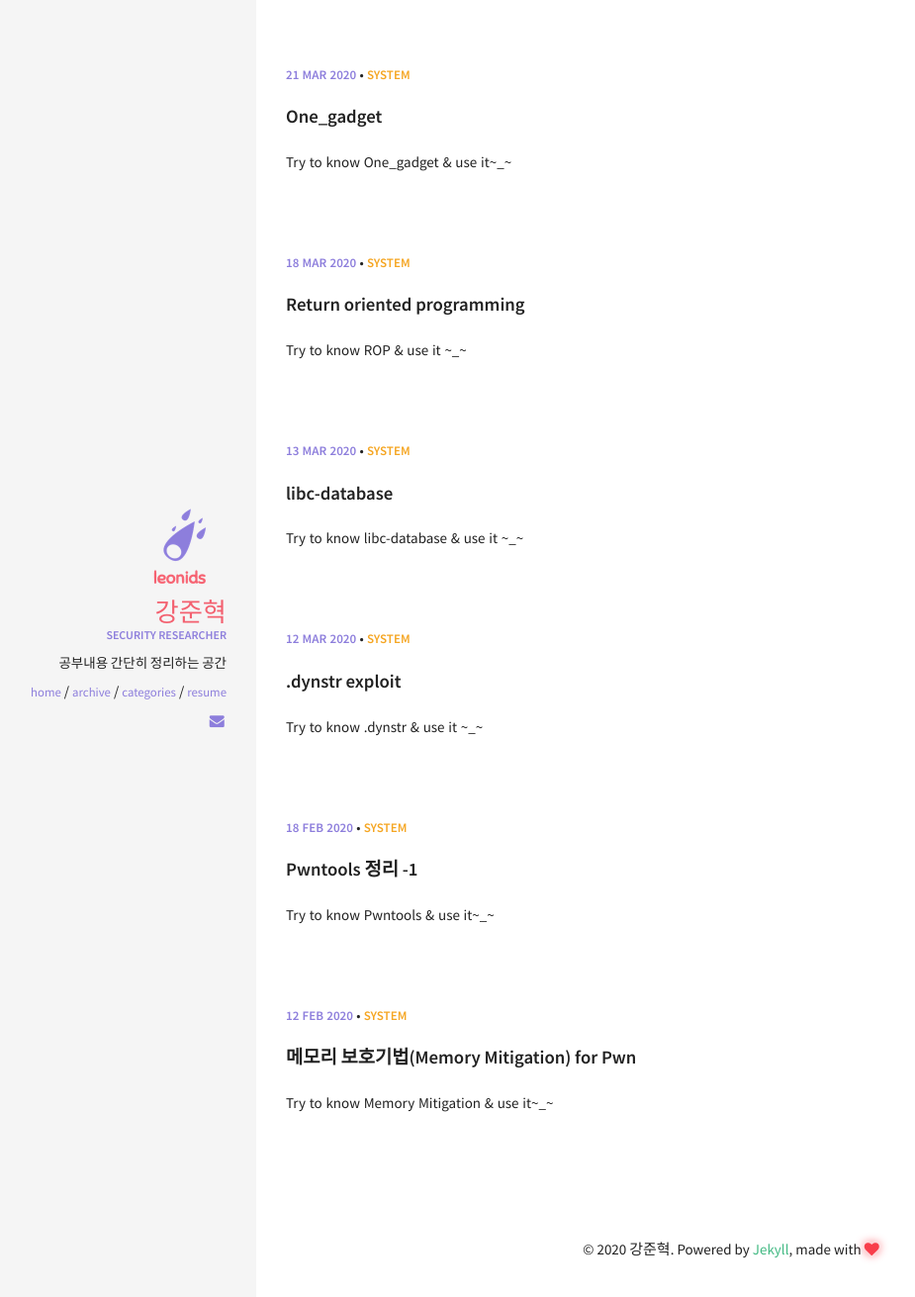
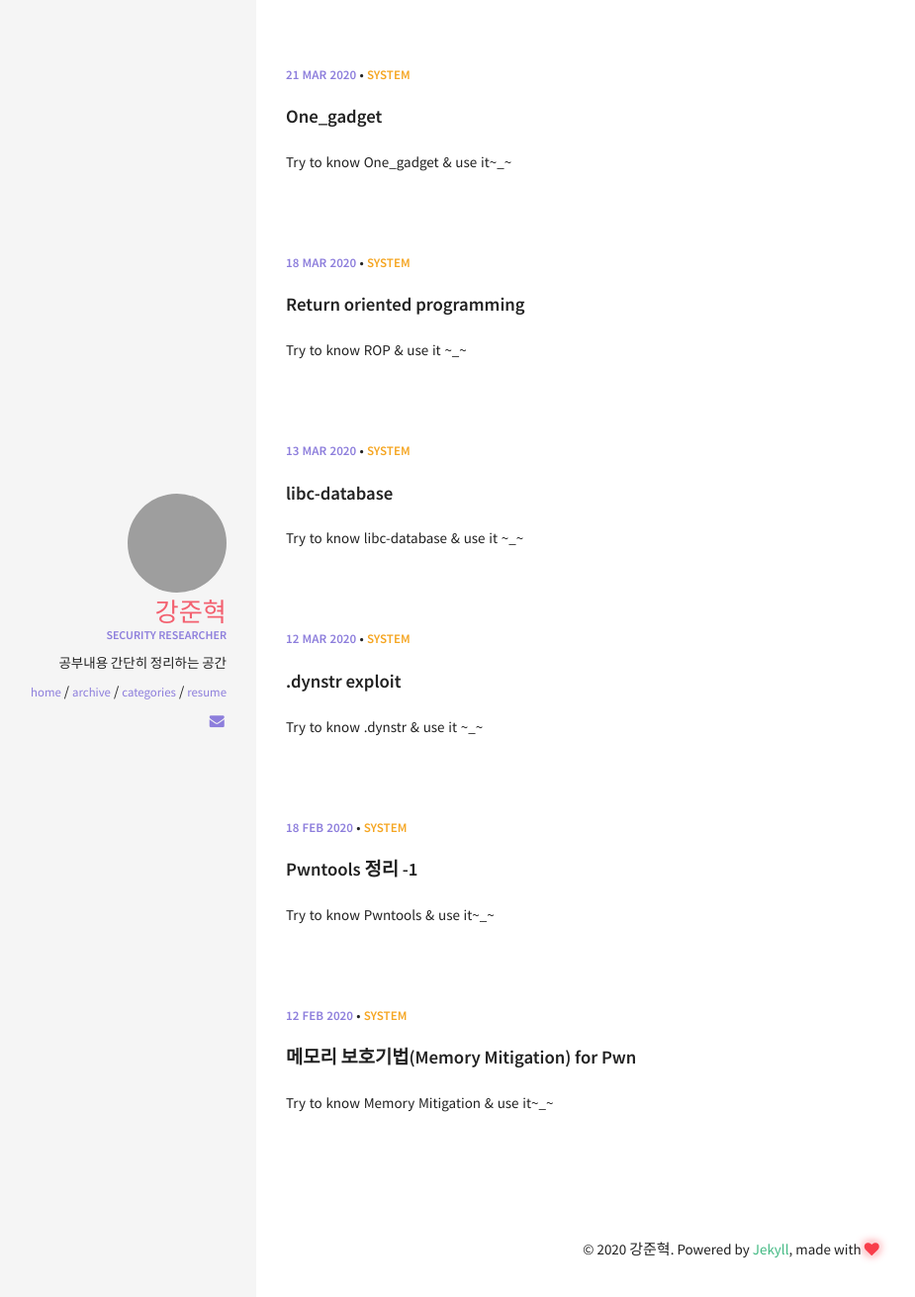
Before and after one commit to kangsecu/kangsecu.github.io, a Jekyll site: the page built from index.html, in a window 1280 px wide. Shown: the top 1311 px of the page at 99% size, without its empty margins (61-986 px from the left). Built offline with Jekyll 4.4.1, drawn with Linux system fonts in a browser that asks for light colours.

Commit message:
Update _config.yml

```diff
--- a/_config.yml
+++ b/_config.yml
@@ -36,7 +36,7 @@ kramdown:
 #
 owner:
   name: 강준혁
-  avatar: leonids-logo.png
+  avatar: gainlogo.png
   job: "Security Researcher"
   bio: "공부내용 간단히 정리하는 공간"
   email: kangsecu@gmail.com
```
